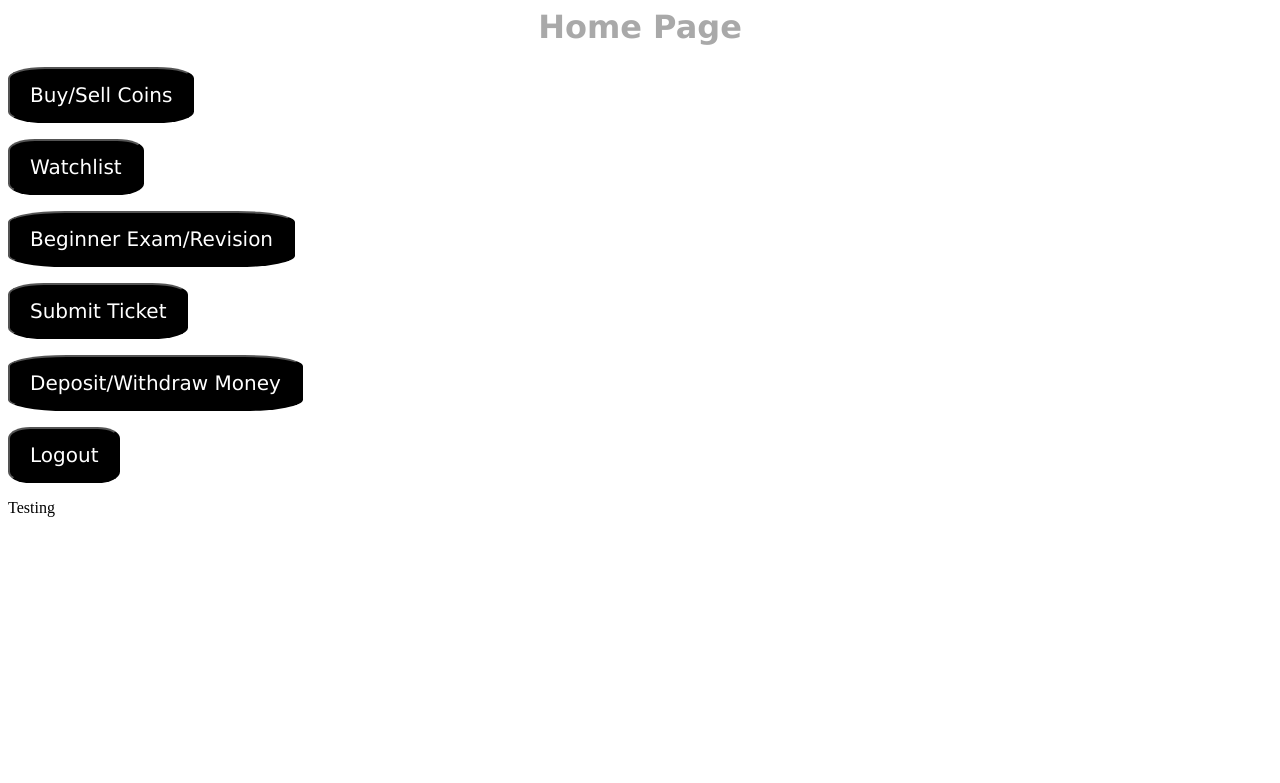
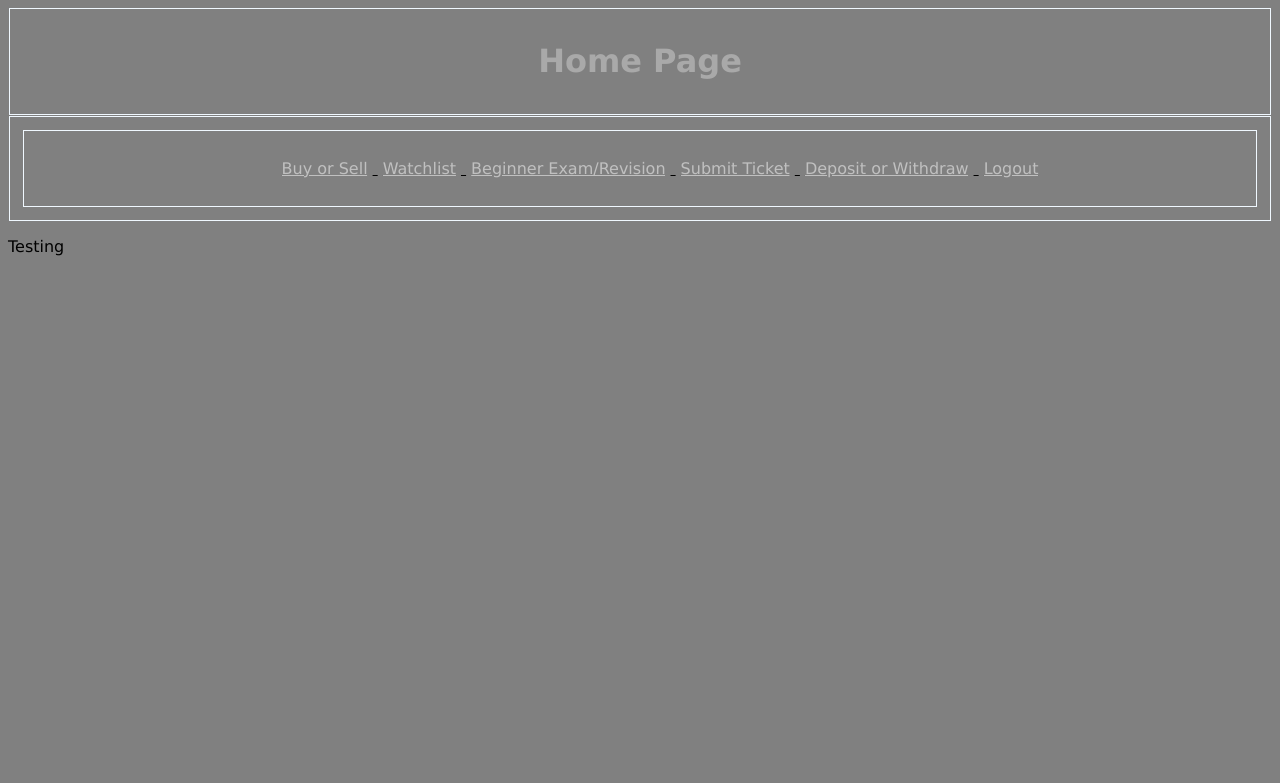
Before and after one commit to lewis-ljh/CryptoCadet, a Django app: page / in a window 1280 px wide. Shown: the top 783 px of the page. Run offline with Django 4.2, Linux system fonts and the light colour scheme; a user stored in the database is signed in.

Commit message:
Changed some css and format of navbar

```diff
--- a/CryptoCadet/mysite/main/templates/main/base.html
+++ b/CryptoCadet/mysite/main/templates/main/base.html
@@ -2,14 +2,16 @@
     <html>
         <head>
             <style>
-                button{
-                    font-size: 20px;
+                a{
+                    font-size: 16px;
                     font-family:'Lucida Sans', 'Lucida Sans Regular', 'Lucida Grande', 'Lucida Sans Unicode', Geneva, Verdana, sans-serif;
-                    background-color: #000000;
-                    color: white;
-                    padding: 14px 20px;
+                    color: black;
                     cursor: pointer;
-                    border-radius: 20%;
+                    display: inline;
+                    text-align: center;
+                    display: inline;
+                    margin: 5px;
+
                 }
                 h1{
                     font-family:'Lucida Sans', 'Lucida Sans Regular', 'Lucida Grande', 'Lucida Sans Unicode', Geneva, Verdana, sans-serif;
@@ -17,7 +19,35 @@
                     text-align: center;
 
                 }
+                body{
+                    background-color: gray;
+                    font-family: 'Lucida Sans', 'Lucida Sans Regular', 'Lucida Grande', 'Lucida Sans Unicode', Geneva, Verdana, sans-serif;
+                }
 
+
+                div,section{
+                    border: 1px solid aliceblue;
+                    padding: 12px;
+                    margin: 1px;
+                }
+                a:link{
+                    text-decoration: underline;
+                    color: silver;
+                }
+                a:visited{
+                    text-decoration: underline;
+                    color: blue;
+                }
+                a:hover{
+                    text-decoration: underline;
+                    color: white;
+                    font-weight: bold;
+                    background-color: forestgreen;
+                }
+                nav{
+                    text-align: center;
+                    text-decoration: underline;
+                }
             </style>
         </head>
         <body>
@@ -26,25 +56,17 @@
                 {% endblock %}
                 {% block navbar%}
                 <div id="content", name="content">
-                    <div id="buttons">
-                        <form action="yettobemade.html">
-                            <button type="submit" , name="buyOrSell", value="buyOrSell">Buy/Sell Coins</button>
-                        </form>
-                        <form action="yettobemade.html">
-                            <button type="submit", name="watchlist", value="watchlist">Watchlist</button>
-                        </form>
-                        <form action="yettobemade.html">
-                            <button type="submit", name="exam", value="exam">Beginner Exam/Revision</button>
-                        </form>
-                        <form action="yettobemade.html">
-                            <button type="submit", name="ticket", value="ticket">Submit Ticket</button>
-                        </form>
-                        <form action="yettobemade.html">
-                            <button type="submit", name="depositOrWithdraw", value="depositOrWithdraw">Deposit/Withdraw Money</button>
-                        </form>
-                        <form action="/logout">
-                            <button type="submit", name="logout", value="logout">Logout</button>
-                        </form>
+                    <div id="navbar">
+                        <nav role="navigation">
+                            <ul>
+                                <a href="/yettobemade">Buy or Sell</a>
+                                <a href="/yettobemade">Watchlist</a>
+                                <a href="/yettobemade">Beginner Exam/Revision</a>
+                                <a href="/yettobemade">Submit Ticket</a>
+                                <a href="/yettobemade">Deposit or Withdraw</a>
+                                <a href="logout">Logout</a>
+                            </ul>
+                        </nav>
                     </div>
                 </div>
                 {% block content%}
```
Also changed, not shown: CryptoCadet/mysite/db.sqlite3.
